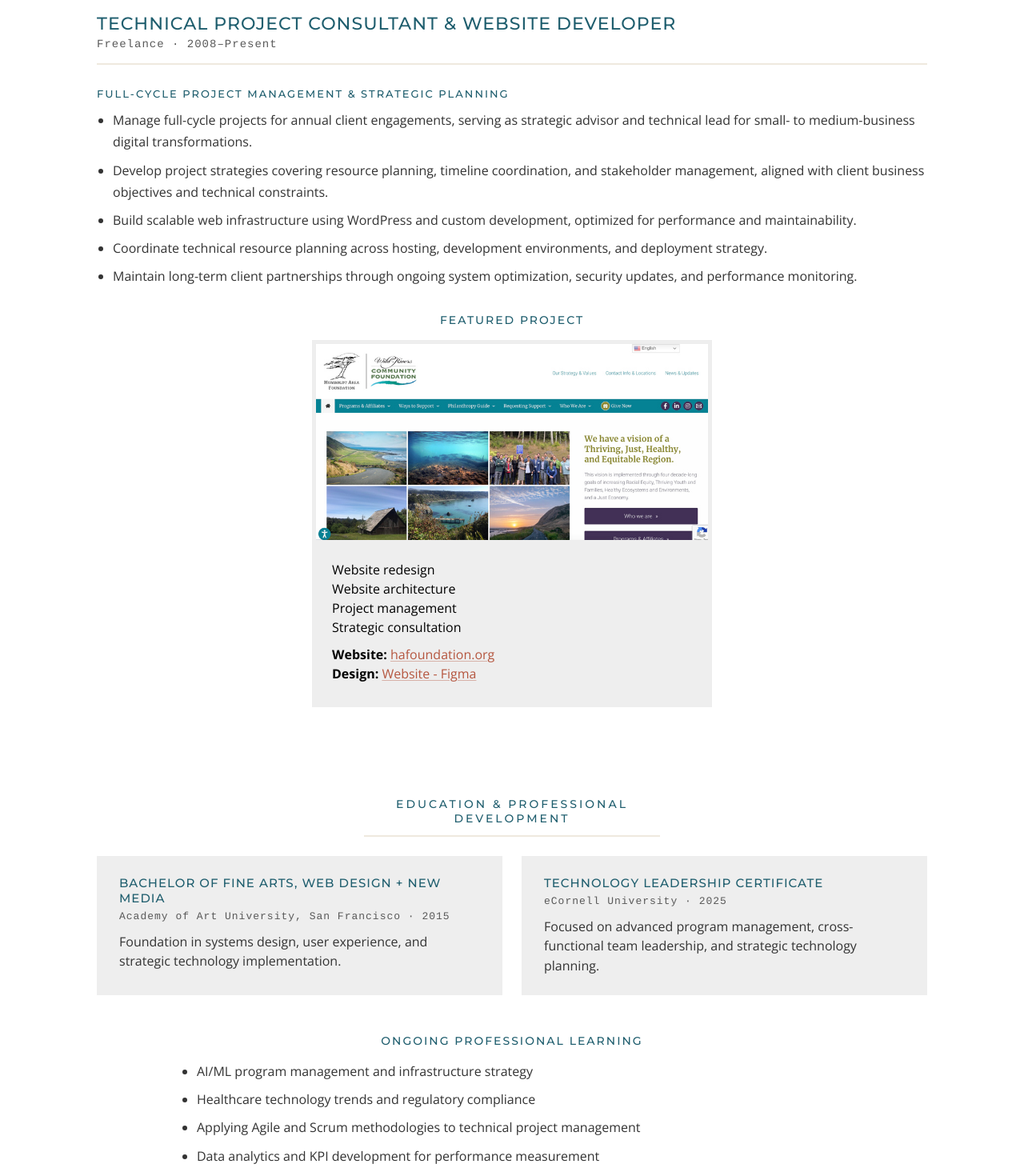
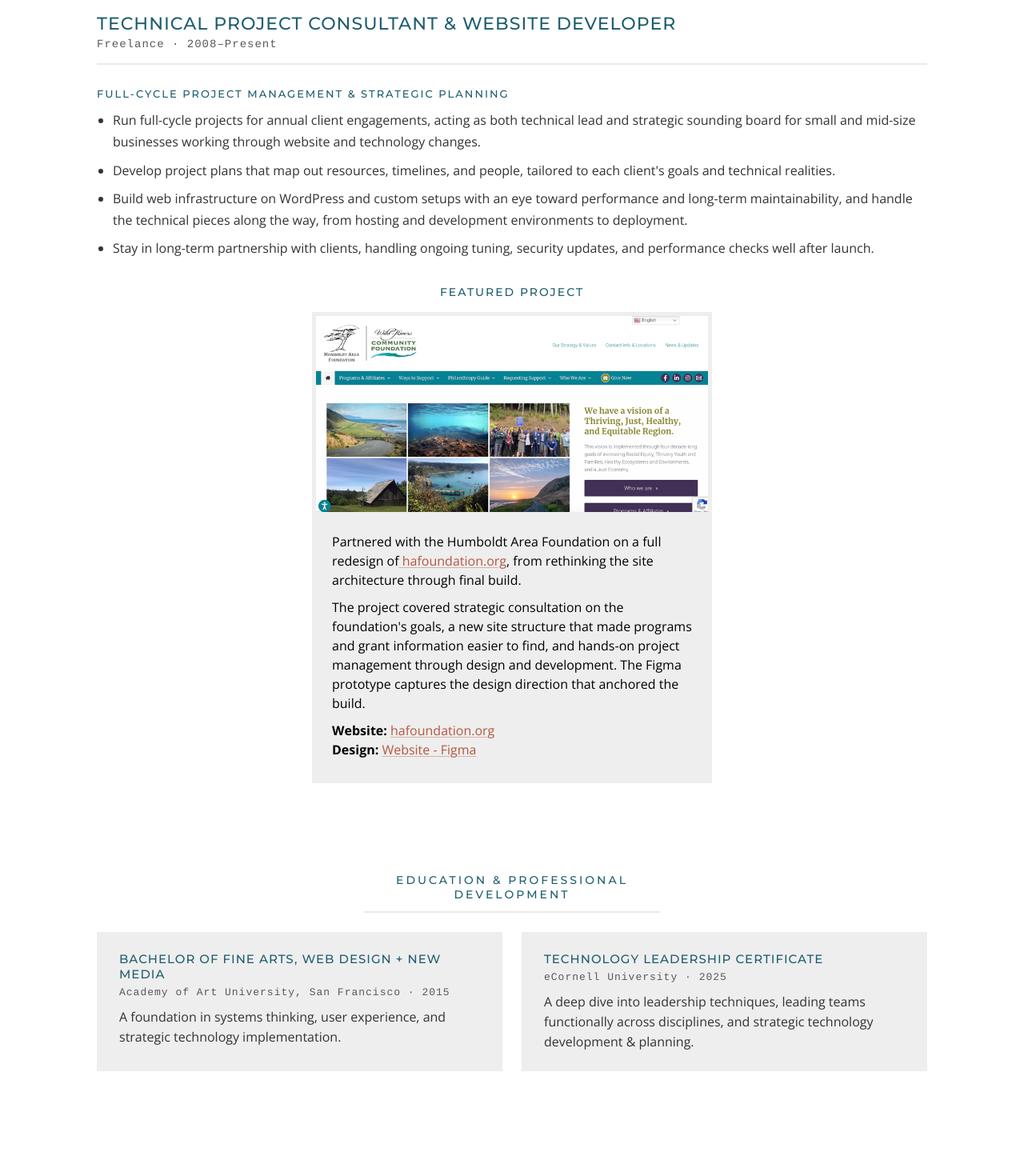
Before and after one commit to jen-fitch/next, a Next.js app: page / in a window 1280 px wide. Shown: the part 3020-4490 px from the top of the page at 80% size. After the commit the page ends 4439 px from the top, so only its background shows below. Built offline with nearby package versions, Linux system fonts and the light colour scheme.

Commit message:
feat: update freelance section and HAF card content
Merge bullets and adjust narrative styles for consistency.

Co-authored-by: Jennifer Fitch <13577984+jen-fitch@users.noreply.github.com>

```diff
--- a/pages/index.js
+++ b/pages/index.js
@@ -240,25 +240,22 @@ export default function Portfolio() {
                         <h4 className={Resume.subheading}>Full-Cycle Project Management &amp; Strategic Planning</h4>
                         <ul className={Resume.accomplishments}>
                             <li>
-                                Manage full-cycle projects for annual client engagements, serving as strategic
-                                advisor and technical lead for small- to medium-business digital transformations.
+                                Run full-cycle projects for annual client engagements, acting as both technical
+                                lead and strategic sounding board for small and mid-size businesses working
+                                through website and technology changes.
                             </li>
                             <li>
-                                Develop project strategies covering resource planning, timeline coordination,
-                                and stakeholder management, aligned with client business objectives and
-                                technical constraints.
+                                Develop project plans that map out resources, timelines, and people, tailored
+                                to each client&apos;s goals and technical realities.
                             </li>
                             <li>
-                                Build scalable web infrastructure using WordPress and custom development,
-                                optimized for performance and maintainability.
+                                Build web infrastructure on WordPress and custom setups with an eye toward
+                                performance and long-term maintainability, and handle the technical pieces
+                                along the way, from hosting and development environments to deployment.
                             </li>
                             <li>
-                                Coordinate technical resource planning across hosting, development environments,
-                                and deployment strategy.
-                            </li>
-                            <li>
-                                Maintain long-term client partnerships through ongoing system optimization,
-                                security updates, and performance monitoring.
+                                Stay in long-term partnership with clients, handling ongoing tuning, security
+                                updates, and performance checks well after launch.
                             </li>
                         </ul>
 
@@ -276,10 +273,16 @@ export default function Portfolio() {
                                 </Link>
                                 <div className={Cards.info}>
                                     <p className={Cards.text}>
-                                        Website redesign<br/>
-                                        Website architecture<br/>
-                                        Project management<br/>
-                                        Strategic consultation
+                                        Partnered with the Humboldt Area Foundation on a full redesign of
+                                        <a href="https://hafoundation.org"> hafoundation.org</a>, from rethinking
+                                        the site architecture through final build.
+                                    </p>
+                                    <p className={Cards.text}>
+                                        The project covered strategic consultation on the foundation&apos;s goals,
+                                        a new site structure that made programs and grant information easier to
+                                        find, and hands-on project management through design and development.
+                                        The Figma prototype captures the design direction that anchored the
+                                        build.
                                     </p>
                                     <p className={Cards.text}>
                                         <strong>Website:</strong> <a href="https://hafoundation.org">hafoundation.org</a><br/>
@@ -298,7 +301,7 @@ export default function Portfolio() {
                             <h3>Bachelor of Fine Arts, Web Design + New Media</h3>
                             <p className={Resume.meta}>Academy of Art University, San Francisco &middot; 2015</p>
                             <p>
-                                Foundation in systems design, user experience, and strategic technology
+                                A foundation in systems thinking, user experience, and strategic technology
                                 implementation.
                             </p>
                         </div>
@@ -306,19 +309,11 @@ export default function Portfolio() {
                             <h3>Technology Leadership Certificate</h3>
                             <p className={Resume.meta}>eCornell University &middot; 2025</p>
                             <p>
-                                Focused on advanced program management, cross-functional team leadership, and
-                                strategic technology planning.
+                                A deep dive into leadership techniques, leading teams functionally across
+                                disciplines, and strategic technology development &amp; planning.
                             </p>
                         </div>
                     </div>
-
-                    <h3 className={Resume.subsectionHeading}>Ongoing Professional Learning</h3>
-                    <ul className={Resume.learningList}>
-                        <li>AI/ML program management and infrastructure strategy</li>
-                        <li>Healthcare technology trends and regulatory compliance</li>
-                        <li>Applying Agile and Scrum methodologies to technical project management</li>
-                        <li>Data analytics and KPI development for performance measurement</li>
-                    </ul>
                 </section>
             </main>
         </div>
```
